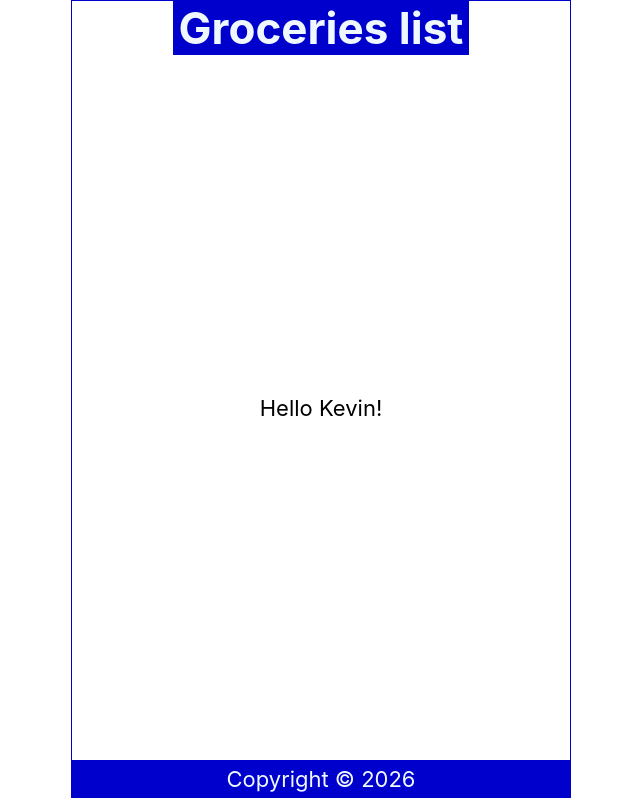
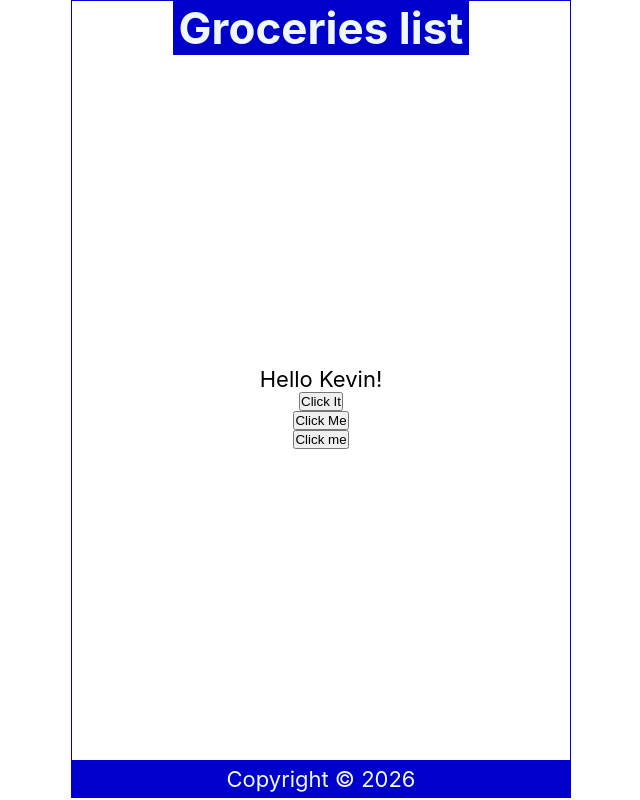
Before and after one commit to PeterIregi/React_projects, a React (Create React App) app in the folder 01-tut/: page / in a window 1280 px wide. Shown: the whole page, without its empty margins (319-959 px from the left). Built offline with nearby package versions, Linux system fonts and the light colour scheme.

Commit message:
Click events

```diff
--- a/01-tut/src/Content.jsx
+++ b/01-tut/src/Content.jsx
@@ -4,11 +4,23 @@
     const int  = Math.floor(Math.random()*3);
     return names[int];
   }
+const handleClick = () => {
+    console.log("You clicked it")
+  }
+const handleClick2 = (name) => {
+    console.log(`${name} was clicked`)
+}
+const handleClick3 = (e) => {
+    console.log(e.target.innerText)
+}
     return(
         <main>
-            <p>
+            <p onDoubleClick={handleClick()}>
                 Hello {handleNameChange()}!
             </p>
+            <button onClick={handleClick}>Click It</button>
+            <button onClick={() => handleClick2('Peter')}>Click Me</button>
+            <button onClick={(e) =>{handleClick3(e)}}>Click me</button>
         </main>
     )
 }
```
